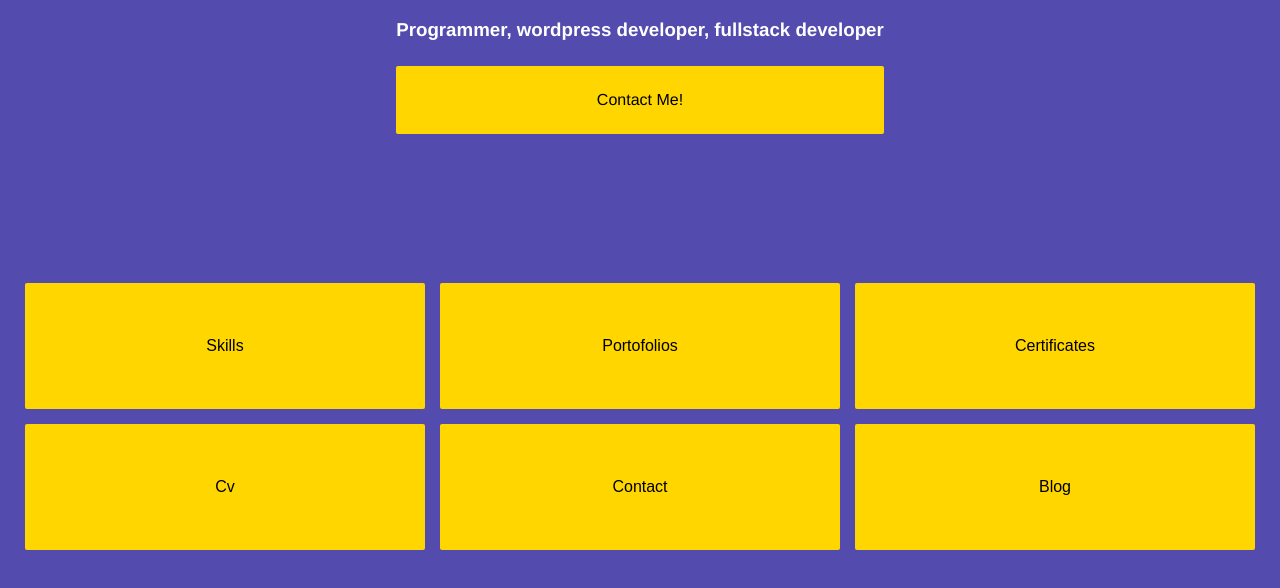
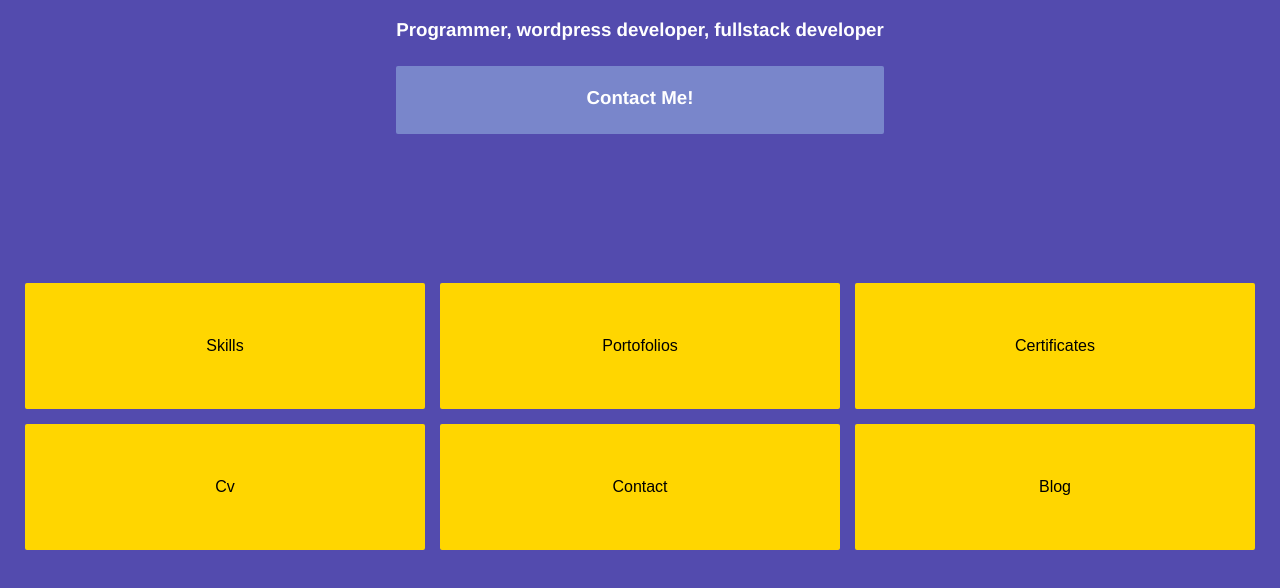
Before and after one commit to heriwahyudianto/heriwahyudianto.github.io, a website: page index.html in a window 1280 px wide. Shown: the part 210-798 px from the top of the page. Drawn offline with Linux system fonts and the light colour scheme.

Commit message:
cta color button

```diff
--- a/assets/css/style.css
+++ b/assets/css/style.css
@@ -1 +1 @@
-body{background:#534bae;margin:0;padding:0;font-family:Helvetica,sans-serif,Arial}.grid-container{height:100vh;display:grid;grid-template-rows:61fr 38fr}.menu-container{display:grid;height:100%;grid-gap:15px;grid-template-rows:1fr 1fr 25px;grid-template-columns:1fr 1fr 1fr;justify-content:stretch}.gc1-2{grid-column:1/2}.gc2-3{grid-column:2/3}.gc3-4{grid-column:3/4}.gc1-4{grid-column:1/4}.text-center{text-align:center}.valign-center{place-self:center}.h1{font-size:2rem;margin-top:0}.h2{font-size:1.5rem}.h3{font-size:1.17rem}.colorf{color:#fff}.bg-secondary-color{background:#ffd600}.a-button{padding:10px;border-radius:2px;color:#000;text-decoration:none;background:#ffd600;font-size:1rem;text-transform:capitalize;min-height:48px;line-height:3}button{background:#ffd600;border-radius:2px;border:none;font-size:1rem;text-transform:capitalize}.height-100{height:100%}.width-100{width:100%}.pl1{padding-left:25px}.pr1{padding-right:25px}.mt1{margin-top:25px}.displayBlock{display:block}
+body{background:#534bae;margin:0;padding:0;font-family:Helvetica,sans-serif,Arial}.grid-container{height:100vh;display:grid;grid-template-rows:61fr 38fr}.menu-container{display:grid;height:100%;grid-gap:15px;grid-template-rows:1fr 1fr 25px;grid-template-columns:1fr 1fr 1fr;justify-content:stretch}.gc1-2{grid-column:1/2}.gc2-3{grid-column:2/3}.gc3-4{grid-column:3/4}.gc1-4{grid-column:1/4}.text-center{text-align:center}.valign-center{place-self:center}.h1{font-size:2rem;margin-top:0}.h2{font-size:1.5rem}.h3{font-size:1.17rem}.colorf{color:#fff}.bg-secondary-color{background:#ffd600}.a-button{padding:10px;border-radius:2px;color:#fff;text-decoration:none;background:#7986cb;font-size:1.17rem;text-transform:capitalize;min-height:48px;line-height:2.4;font-weight:700}button{background:#ffd600;border-radius:2px;border:none;font-size:1rem;text-transform:capitalize}.height-100{height:100%}.width-100{width:100%}.pl1{padding-left:25px}.pr1{padding-right:25px}.mt1{margin-top:25px}.displayBlock{display:block}
--- a/assets/readablecss/style.css
+++ b/assets/readablecss/style.css
@@ -77,15 +77,16 @@
  }
 
  .a-button {
-     padding: 10px;
-     border-radius: 2px;
-     color: #000;
-     text-decoration: none;
-     background: #ffd600;
-     font-size: 1rem;
-     text-transform: capitalize;
-     min-height: 48px;
-     line-height: 3;
+    padding: 10px;
+    border-radius: 2px;
+    color: #fff;
+    text-decoration: none;
+    background: #7986CB;
+    font-size: 1.17rem;
+    text-transform: capitalize;
+    min-height: 48px;
+    line-height: 2.4;
+    font-weight: bold;
  }
 
  button {
```
